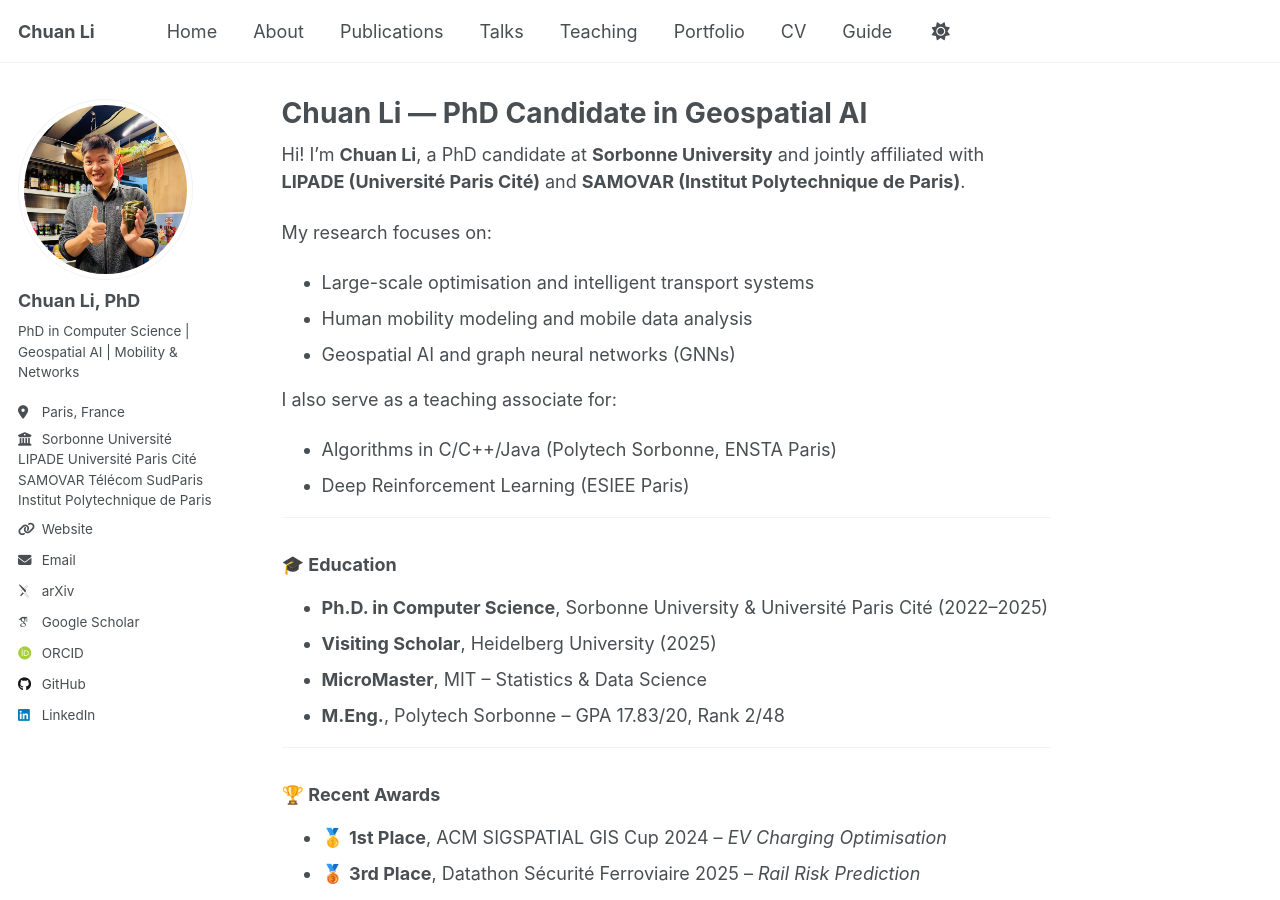
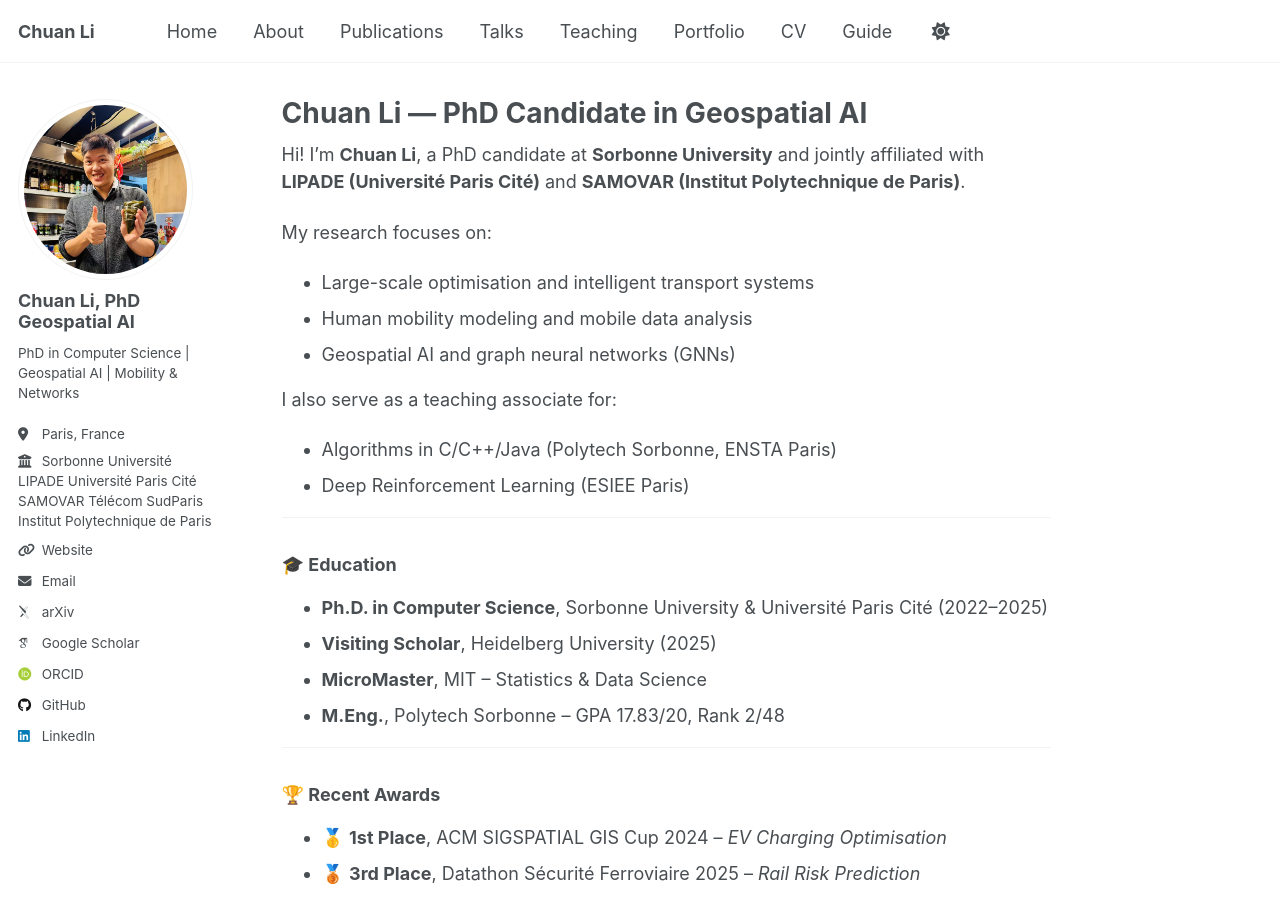
Before and after one commit to MrLIChuan/MrLIChuan.github.io, a Jekyll site: the page built from _pages/about.md, in a window 1280 px wide and 900 px high. Built offline with Jekyll 4.4.1, drawn with Linux system fonts in a browser that asks for light colours; some web fonts are replaced; a script that is not in the unit is left out.

Commit message:
Update _config.yml

```diff
--- a/_config.yml
+++ b/_config.yml
@@ -23,7 +23,7 @@ repository               : "academicpages/academicpages.github.io"
 author:
   # Biographic information
   avatar           : "profile2.jpg"
-  name             : "Chuan Li, PhD"
+  name             : "Chuan Li, PhD Geospatial AI"
   pronouns         : # example: "she/her"
   bio              : "PhD in Computer Science | Geospatial AI | Mobility & Networks"
   location         : "Paris, France"
```
